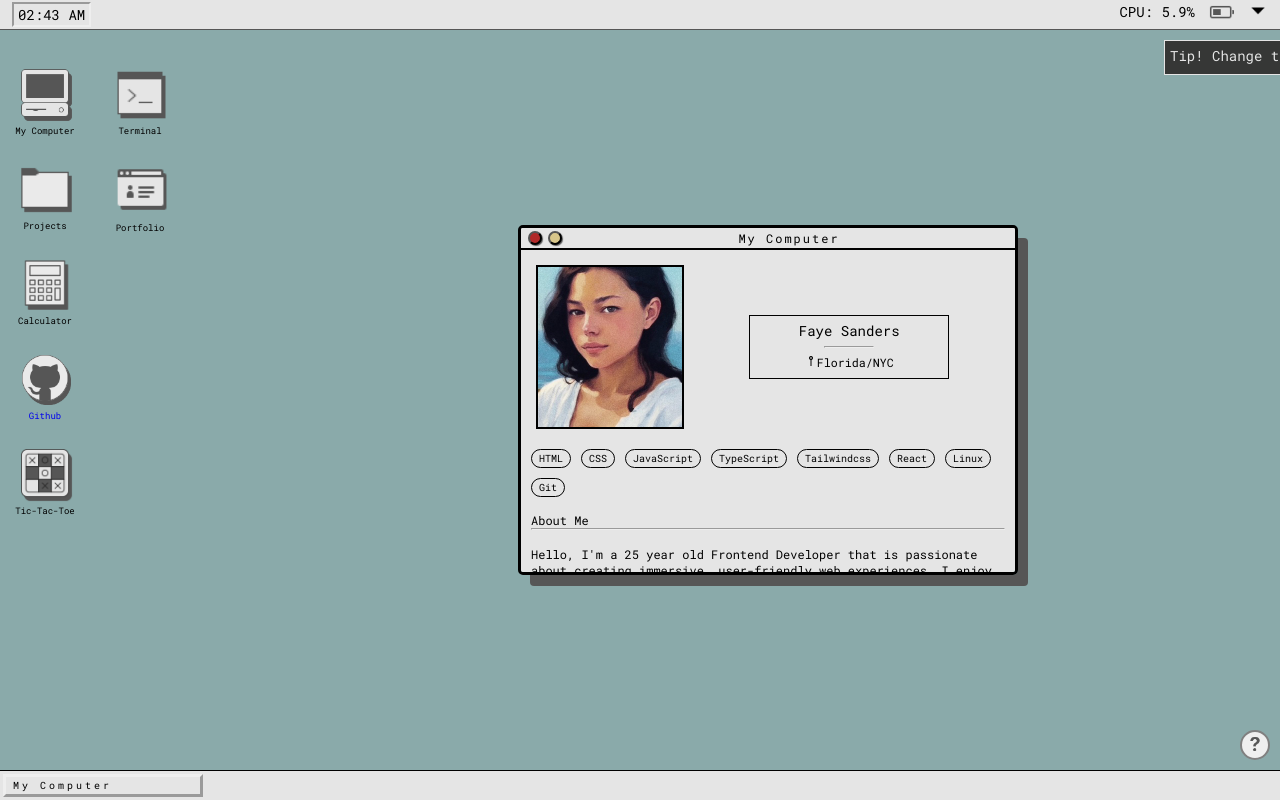
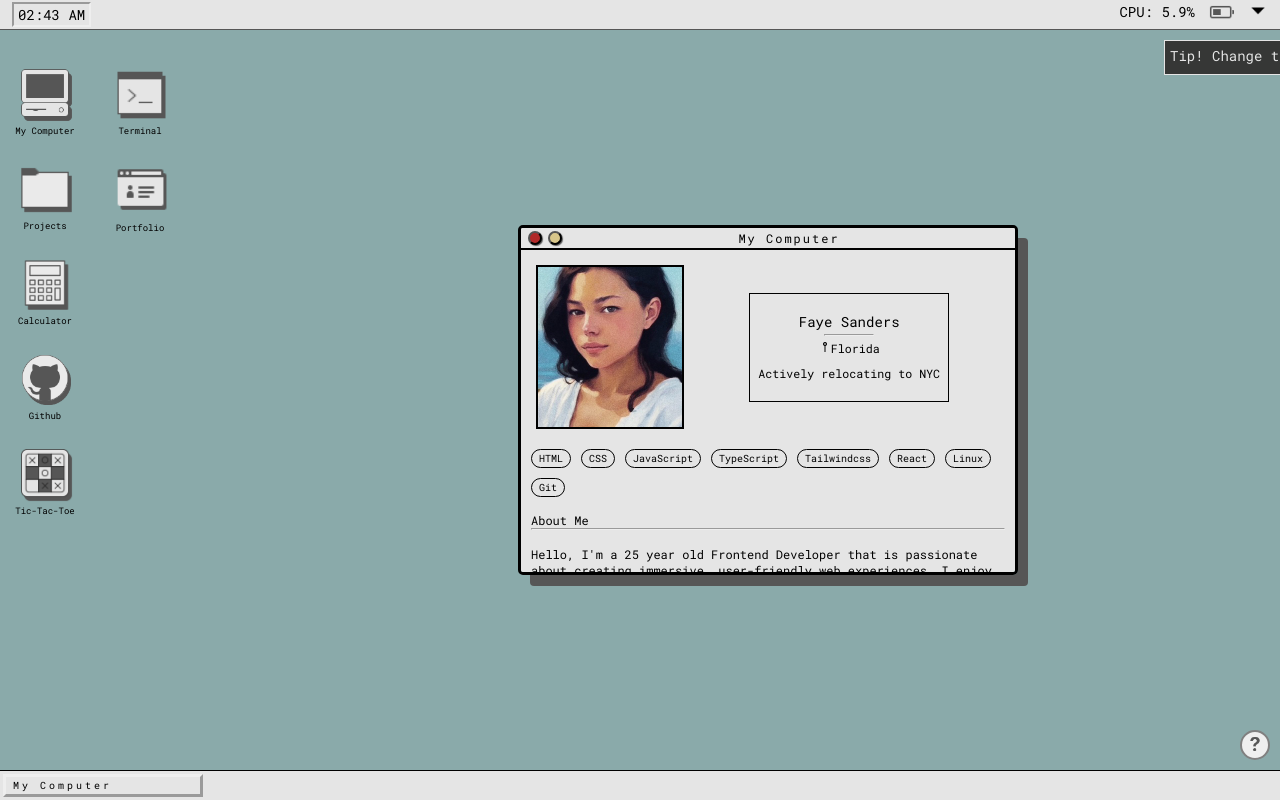
Before and after one commit to FayeKs/Faye-s-Desktop-Portfolio, a website: page index.html in a window 1280 px wide. Both pictures are taken after a click on the button "Sign In". Drawn offline with nearby package versions, Linux system fonts and the light colour scheme; files whose address does not match are found by name.

Commit message:
fix about me section

```diff
--- a/css/style.css
+++ b/css/style.css
@@ -349,6 +349,8 @@ nav {
   margin: 7px;
   text-align: center;
   font-size: 9px;
+  text-decoration: none;
+  color: black;
 }
 
 .computer,
@@ -502,7 +504,9 @@ nav {
   justify-content: center;
   flex-direction: column;
   font-size: 14px;
-  line-height: 30px;
+  line-height: 25px;
+  text-align: center;
+  padding: 15px 7px;
 }
 
 .comp__skills ul{
--- a/index.html
+++ b/index.html
@@ -41,10 +41,6 @@
     </section>
 
 
-    <!--TODO: mobile design/ media queries-->
-    <!--TODO: add calcultaor functions-->
-    <!--TODO:Add terminal command functions-->
-    <!--TODO: add portfolio nad project links-->
 
     <main class="desktop" id="desktop">
 
@@ -223,7 +219,7 @@
                   src="assets/icons/icons8-location-pin-24.png"
                   alt="Location Pin Icon"
                   style="width: 12px; border: none; margin: 0"
-                />Florida/NYC</small
+                />Florida <br> Actively relocating to NYC</small
               >
             </div>
           </div>
```
